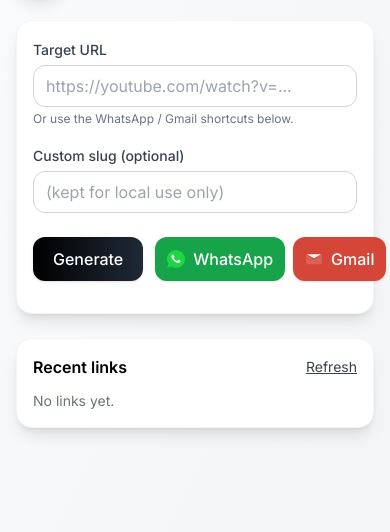
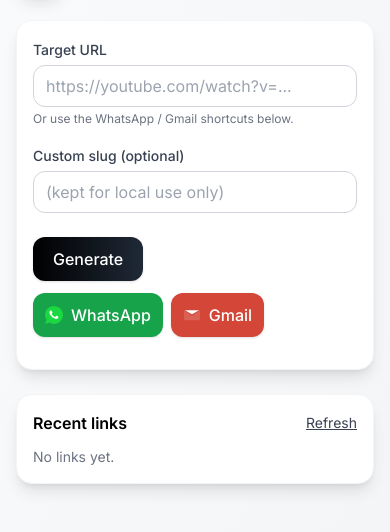
Before and after one commit to tauhidsaif/truelink_static, a plain HTML site: page index.html in a window 390 px wide. Shown: the part 68-600 px from the top of the page. Drawn offline with nearby package versions, Linux system fonts and the light colour scheme.

Commit message:
fixed layout

```diff
--- a/index.html
+++ b/index.html
@@ -10,9 +10,23 @@
     <link href="https://fonts.googleapis.com/css2?family=Inter:wght@400;500;600;700&display=swap" rel="stylesheet">
     <style>
       :root { color-scheme: light dark; }
-      body { font-family: Inter, system-ui, -apple-system, "Segoe UI", Roboto, Arial, sans-serif; }
+      html,body { height:100%; }
+      body { font-family: Inter, system-ui, -apple-system, "Segoe UI", Roboto, Arial, sans-serif; -webkit-font-smoothing:antialiased; -moz-osx-font-smoothing:grayscale; }
       /* modal spacing on small */
       .modal-backdrop { gap: 1rem; padding: 1rem; }
+      /* ensure form elements don't overflow on tiny screens */
+      input, textarea, button { box-sizing: border-box; -webkit-appearance: none; -moz-appearance: none; }
+      /* make QR wrap responsive */
+      #qrcodeVisible canvas, #qrcodeVisible img { max-width:100%; height:auto; display:block; }
+      /* avoid long link push layout — truncate but allow wrap inside result box */
+      #shortLink { word-break: break-all; max-width: 100%; display:block; }
+      /* ensure recent item truncation but allow actions to wrap on small screens */
+      .recent-actions { gap: 0.5rem; flex-wrap: wrap; }
+      /* small tweaks for modal inner content on extra small screens */
+      @media (max-width: 420px) {
+        .modal-backdrop { padding: 0.75rem; gap: 0.5rem; }
+        .rounded-2xl { border-radius: 12px; }
+      }
     </style>
   </head>
   <body class="bg-gradient-to-br from-gray-50 to-gray-100 min-h-screen">
@@ -40,18 +54,18 @@
 
         <!-- Actions -->
         <div class="flex flex-col sm:flex-row sm:items-center sm:gap-3 gap-2">
-          <div class="flex items-center gap-3">
+          <div class="flex items-center gap-3 flex-wrap">
             <button id="btnGen" class="rounded-xl bg-gradient-to-r from-black to-gray-800 text-white px-5 py-2.5 font-medium shadow hover:opacity-90 active:scale-95 transition">
               Generate
             </button>
 
-            <div class="flex gap-2">
-              <button id="btnWhatsApp" class="rounded-xl bg-green-600 text-white px-3 py-2.5 font-medium shadow hover:opacity-90 active:scale-95 transition flex items-center gap-2">
+            <div class="flex gap-2 flex-wrap">
+              <button id="btnWhatsApp" class="rounded-xl bg-green-600 text-white px-3 py-2.5 font-medium shadow hover:opacity-90 active:scale-95 transition flex items-center gap-2 whitespace-nowrap">
                 <svg width="18" height="18" viewBox="0 0 24 24" fill="none" aria-hidden><path d="M20.52 3.478A11.95 11.95 0 0 0 12 0C5.373 0 .04 5.332.04 11.958 0 14.371.73 16.63 2.06 18.42L.04 24l5.78-2.03A11.95 11.95 0 0 0 12 24c6.627 0 11.96-5.332 11.96-11.958 0-3.21-1.266-6.213-3.44-8.564z" fill="#1bd741"/><path d="M17.5 14.1c-.3-.15-1.76-.86-2.03-.96-.27-.1-.47-.15-.67.15-.2.3-.78.96-.96 1.15-.18.2-.36.23-.66.08-.3-.15-1.26-.47-2.4-1.48-.89-.79-1.48-1.78-1.66-2.08-.18-.3-.02-.46.13-.61.14-.14.3-.36.45-.54.15-.18.2-.3.3-.5.1-.2 0-.38-.05-.53-.05-.15-.67-1.6-.92-2.2-.24-.58-.49-.5-.67-.5-.17 0-.37 0-.57 0-.2 0-.53.07-.81.37-.27.3-1.03 1-1.03 2.45s1.05 2.84 1.2 3.04c.15.2 2.07 3.14 5.02 4.4 2.95 1.26 2.95.84 3.48.78.53-.06 1.76-.72 2.01-1.42.25-.7.25-1.3.17-1.42-.07-.12-.27-.18-.57-.33z" fill="#fff"/></svg>
                 WhatsApp
               </button>
 
-              <button id="btnGmail" class="rounded-xl bg-[#d44638] text-white px-3 py-2.5 font-medium shadow hover:opacity-90 active:scale-95 transition flex items-center gap-2">
+              <button id="btnGmail" class="rounded-xl bg-[#d44638] text-white px-3 py-2.5 font-medium shadow hover:opacity-90 active:scale-95 transition flex items-center gap-2 whitespace-nowrap">
                 <svg width="18" height="18" viewBox="0 0 24 24" fill="none" aria-hidden><path d="M1.5 4.5h21v15h-21z" fill="#d44638"/><path d="M12 13L1.5 5.5V19h21V5.5z" fill="#fff" opacity=".15"/><path d="M12 11.1L21.5 5.5h-19z" fill="#fff"/></svg>
                 Gmail
               </button>
@@ -79,7 +93,7 @@
               <div class="text-xs uppercase text-gray-500 mb-2 font-medium">QR Code</div>
               <div class="border rounded-lg p-3 inline-block bg-white shadow-sm" id="qrcodeVisibleWrap">
                 <!-- qrcodejs will render here (canvas) -->
-                <div id="qrcodeVisible"></div>
+                <div id="qrcodeVisible" style="width:160px;height:160px;"></div>
               </div>
               <div class="mt-2">
                 <button id="downloadQR" class="text-sm underline">Download QR</button>
--- a/s.js
+++ b/s.js
@@ -196,7 +196,7 @@ async function loadRecent() {
         <div class="text-gray-500 truncate">→ ${r.url}</div>
         <div class="text-xs text-gray-400 mt-0.5">${fmtTime(r.createdAt || Date.now())}</div>
       </div>
-      <div class="flex items-center gap-2 shrink-0">
+      <div class="flex items-center gap-2 shrink-0 recent-actions">
         <a class="text-sm underline" href="${r.shortUrl}" target="_blank" rel="noreferrer">Open</a>
         <button class="text-sm underline" data-copy="${r.shortUrl}">Copy</button>
         <button class="text-sm underline" data-download-qr="${r.shortUrl}">Download QR</button>
```
Also changed, not shown: o.html (+2 -0 lines).
